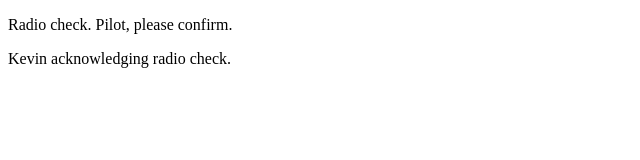
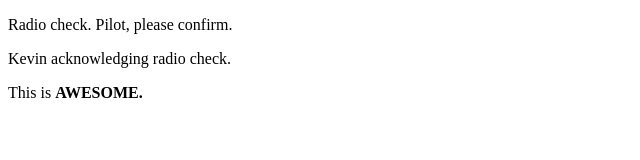
Before and after one commit to JasonTodd86/communication-log, a plain HTML site: page index.html in a window 1280 px wide. Shown: the whole page, without its empty margins (0-640 px from the left). Drawn offline with Linux system fonts and the light colour scheme.

Commit message:
i added a bold statement

```diff
--- a/index.html
+++ b/index.html
@@ -4,6 +4,7 @@
 <body>
  <p>Radio check. Pilot, please confirm.</p>
  <p>Kevin acknowledging radio check.</p>
+ <p>This is <b>AWESOME.</b></p>
 </body>
 
 </html>
```
